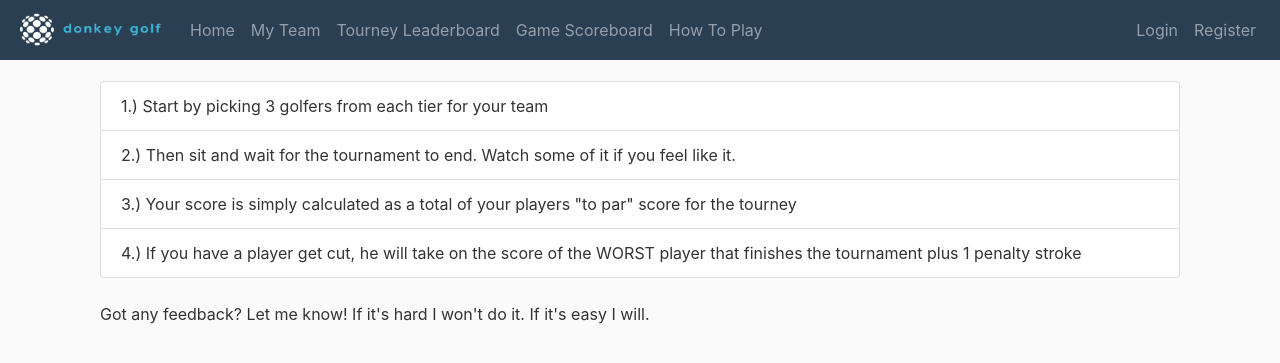
After one commit to jbarton311/donkey_golf, a Flask app: page /how_to_play in a window 1280 px wide. The commit adds this page. Shown: the top 363 px of the page. Run offline with Flask 2, Linux system fonts and the light colour scheme; some libraries are stand-ins or nearby versions.

```diff
--- a/donkey_golf/__init__.py
+++ b/donkey_golf/__init__.py
@@ -2,6 +2,7 @@ from flask import Flask
 from flask_sqlalchemy import SQLAlchemy
 from flask_bcrypt import Bcrypt
 from flask_login import LoginManager
+
 
 app = Flask(__name__)
 app.config['SECRET_KEY'] = '5791628bb0b13ce0c676dfde280ba245'
@@ -13,4 +14,4 @@ login_manager = LoginManager(app)
 login_manager.login_view = 'login'
 login_manager.login_message_category = 'info'
 
-from donkey_golf import routes
+from donkey_golf import routes, data_utils, config
--- a/donkey_golf/routes.py
+++ b/donkey_golf/routes.py
@@ -1,5 +1,5 @@
 from flask import render_template, url_for, flash, redirect, request
-from donkey_golf import app, db, bcrypt
+from donkey_golf import app, db, bcrypt, data_utils
 from donkey_golf.forms import RegistrationForm, LoginForm
 from donkey_golf.models import User
 from flask_login import login_user, current_user, logout_user, login_required
@@ -84,3 +84,77 @@ def logout():
 @login_required
 def account():
     return render_template('account.html', title='Account')
+
+@app.route("/available_players")
+@login_required
+def available_players():
+    return render_template('available_players.html', title='Players',
+                            df=data_utils.pull_available_players())
+
+@app.route("/how_to_play")
+def how_to_play():
+    return render_template('how_to_play.html', title='How To Play')
+
+"""
+@application.route("/my_team", methods=['GET', 'POST'])
+@login_required
+def my_team():
+
+    # Pull users team
+    df_team_results = users_team(current_user.id)
+
+    # Pull in current tourney info
+    current_tourney_info = pull_tourney_info()
+    tourney_status = current_tourney_info['tourney_status'][0]
+
+    lb_df = pull_available_players()
+
+    # If they have a team, take them to their team
+    if not df_team_results.empty:
+        return render_template('user_team.html', title='My Team',
+                               user_id=current_user.id, team=df_team_results)
+
+    # If the tourney is anything other than Scheduled - don't let them draft
+    elif tourney_status != 'Scheduled':
+        flash('Sorry - tourney has already started!', 'danger')
+        return render_template('home.html', title='Home')
+
+    # Else - let them draft!
+    else:
+        if request.method == 'POST':
+            team_list = request.form.getlist('team_list')
+            print(f'TEAM LIST: {team_list}')
+            grouper = lb_df.loc[lb_df['player_id'].isin(team_list)].groupby(['tier'])['player_name'].count().reset_index()
+            tier_dict = dict(zip(grouper.tier, grouper.player_name))
+            tier_1 = tier_dict.get('Tier 1', 0)
+            tier_2 = tier_dict.get('Tier 2', 0)
+
+            # Make sure they pick 3 people from each tier
+            if tier_1 == 3 and tier_2 == 3:
+                print('Clutch')
+                print(team_list)
+                try:
+                    for golfer in team_list:
+                        entry = Teams(id=current_user.id,
+                                      tourney_id=current_tourney_id,
+                                      golfer=golfer)
+                        db.session.add(entry)
+                        db.session.commit()
+                    flash('Congrats - you have selected a team!', 'success')
+                except Exception as e:
+                    flash("Uh Oh - Weird Error", 'danger')
+                    flash(f'{e}', 'info')
+            else:
+                flash('Pick exactly 3 from each tier, DUMMY!', 'danger')
+                return render_template('select_team_v2.html',
+                                       title='My Team',
+                                       leaderboard=lb_df)
+
+            return redirect(url_for('scoreboard'))
+        else:
+            print(request.method)
+
+    return render_template('select_team_v2.html',
+                           title='My Team',
+                           leaderboard=lb_df)
+"""
--- /dev/null
+++ b/donkey_golf/templates/how_to_play.html
@@ -0,0 +1,16 @@
+{% extends "layout.html" %}
+{% block content %}
+
+<div class="container">
+
+  <ul class="list-group">
+    <li class="list-group-item">1.) Start by picking 3 golfers from each tier for your team</li>
+    <li class="list-group-item">2.) Then sit and wait for the tournament to end. Watch some of it if you feel like it.</li>
+    <li class="list-group-item">3.) Your score is simply calculated as a total of your players "to par" score for the tourney</li>
+    <li class="list-group-item">4.) If you have a player get cut, he will take on the score of the WORST player that finishes the tournament plus 1 penalty stroke</li>
+  </ul><br>
+
+<p> Got any feedback? Let me know! If it's hard I won't do it. If it's easy I will. </p>
+
+</div>
+{% endblock content %}
--- a/donkey_golf/templates/layout.html
+++ b/donkey_golf/templates/layout.html
@@ -34,7 +34,7 @@
             <a class="nav-link" href="{{ url_for('home')}}">Home <span class="sr-only">(current)</span></a>
           </li>
           <li class="nav-item">
-            <a class="nav-link" href="{{ url_for('home')}}">My Team</a>
+            <a class="nav-link" href="{{ url_for('available_players')}}">My Team</a>
           </li>
 
           <li class="nav-item">
@@ -44,7 +44,7 @@
             <a class="nav-link" href="{{ url_for('home')}}">Game Scoreboard</a>
           </li>
           <li class="nav-item">
-            <a class="nav-link" href="{{ url_for('home')}}">How To Play</a>
+            <a class="nav-link" href="{{ url_for('how_to_play')}}">How To Play</a>
           </li>
 
         </ul>
```
Also changed, not shown: donkey_golf/data_utils.py (+31 -11 lines), donkey_golf/templates/available_players.html (added, +31 -0 lines), 3 other files.
